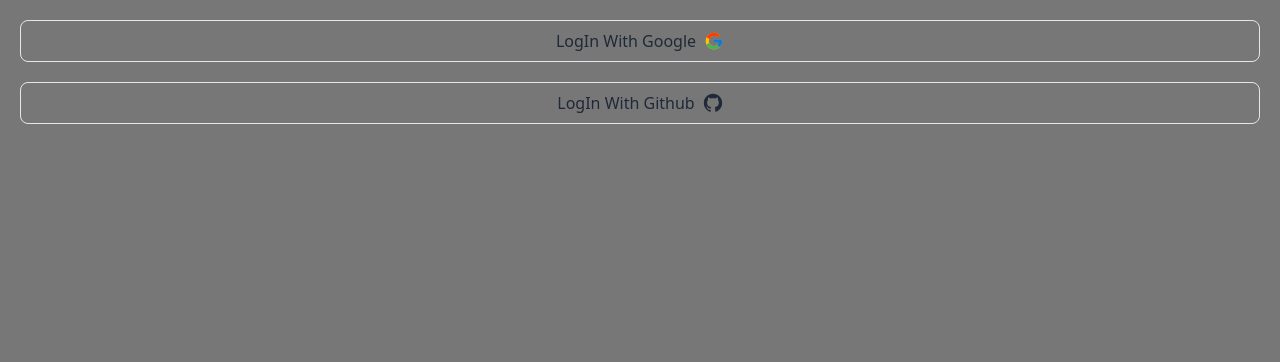
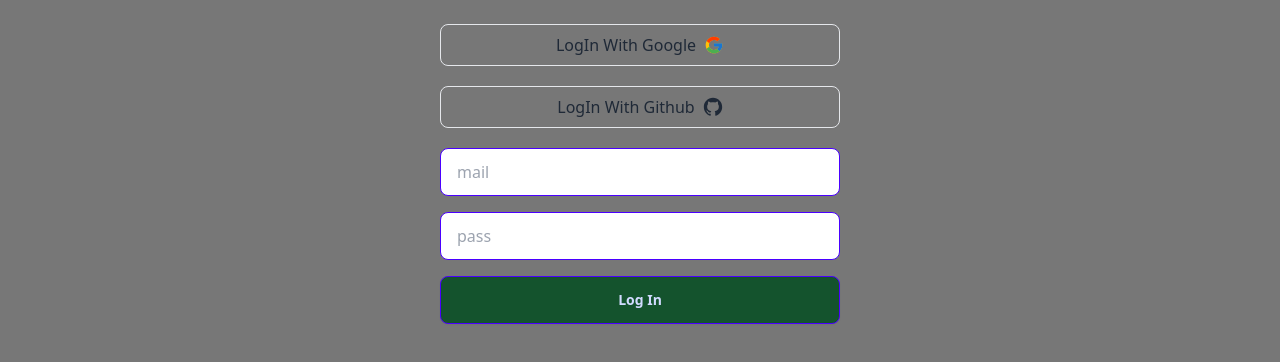
Before and after one commit to YuriyPilipenkoKH/authjs-template, a Next.js app: page /login in a window 1280 px wide. Shown: the top 362 px of the page. Built offline with nearby package versions, Linux system fonts and the light colour scheme; no server answers.

Commit message:
showed loginform in ui

```diff
--- a/src/app/(auth)/login/page.tsx
+++ b/src/app/(auth)/login/page.tsx
@@ -3,6 +3,7 @@
 import { auth } from '../../../../auth';
 import { redirect } from 'next/navigation';
 import SignInButton from '@/components/auth/SignInButton';
+import SignInForm from '@/components/forms/SignInForm';
 
 const LoginPage = async() => {
     const session = await auth()
@@ -12,9 +13,13 @@
       }
 
   return (
-    <div className='flex flex-col gap-5 items-center justify-center p-5'  >
-      <SignInButton provider='google' />
-      <SignInButton provider='github' />
+    <div className='flex flex-col gap-5 items-center justify-center   p-6'  >
+      <div className='flex flex-col gap-5 w-[400px]'>
+        <SignInButton provider='google' />
+        <SignInButton provider='github' />
+      </div>
+
+      <SignInForm/>
     </div>
   )
 }
--- a/src/components/forms/SignInForm.tsx
+++ b/src/components/forms/SignInForm.tsx
@@ -2,7 +2,27 @@
 
 const SignInForm = () => {
   return (
-    <div>SignInForm</div>
+    <form  className='flex flex-col gap-4 items-center justify-center w-[400px]'>
+      <label  className='w-full'>
+        <input
+          placeholder="mail"
+          className="input input-primary w-full"
+        />
+      </label>
+      <label  className='w-full'>
+        <input
+          placeholder="pass"
+          className="input input-primary w-full"
+        />
+      </label>
+            <button
+              type="submit"
+              className="btn btn-primary bg-green-900 w-full"
+
+            >
+              Log In
+            </button>
+    </form>
   )
 }
 
```
